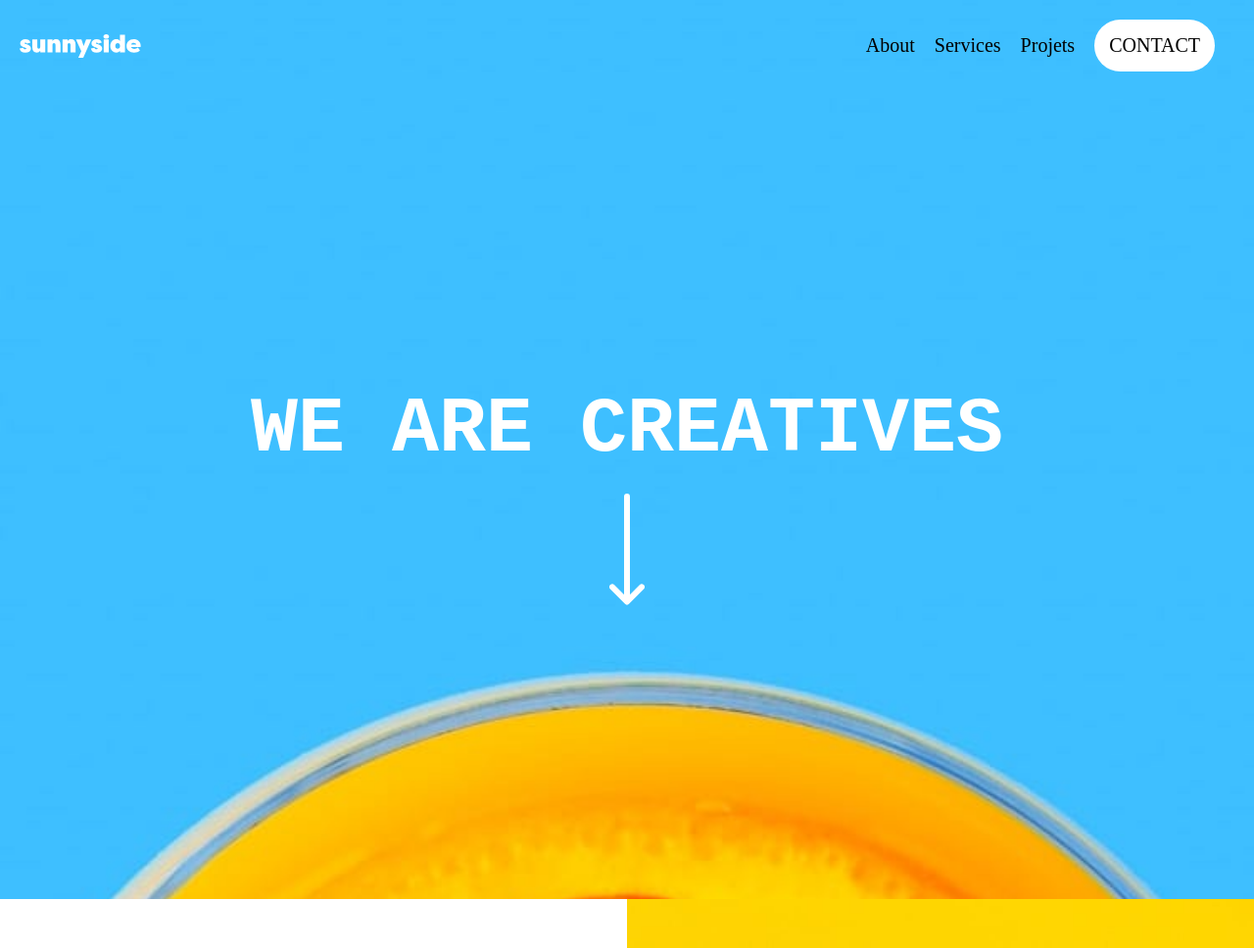
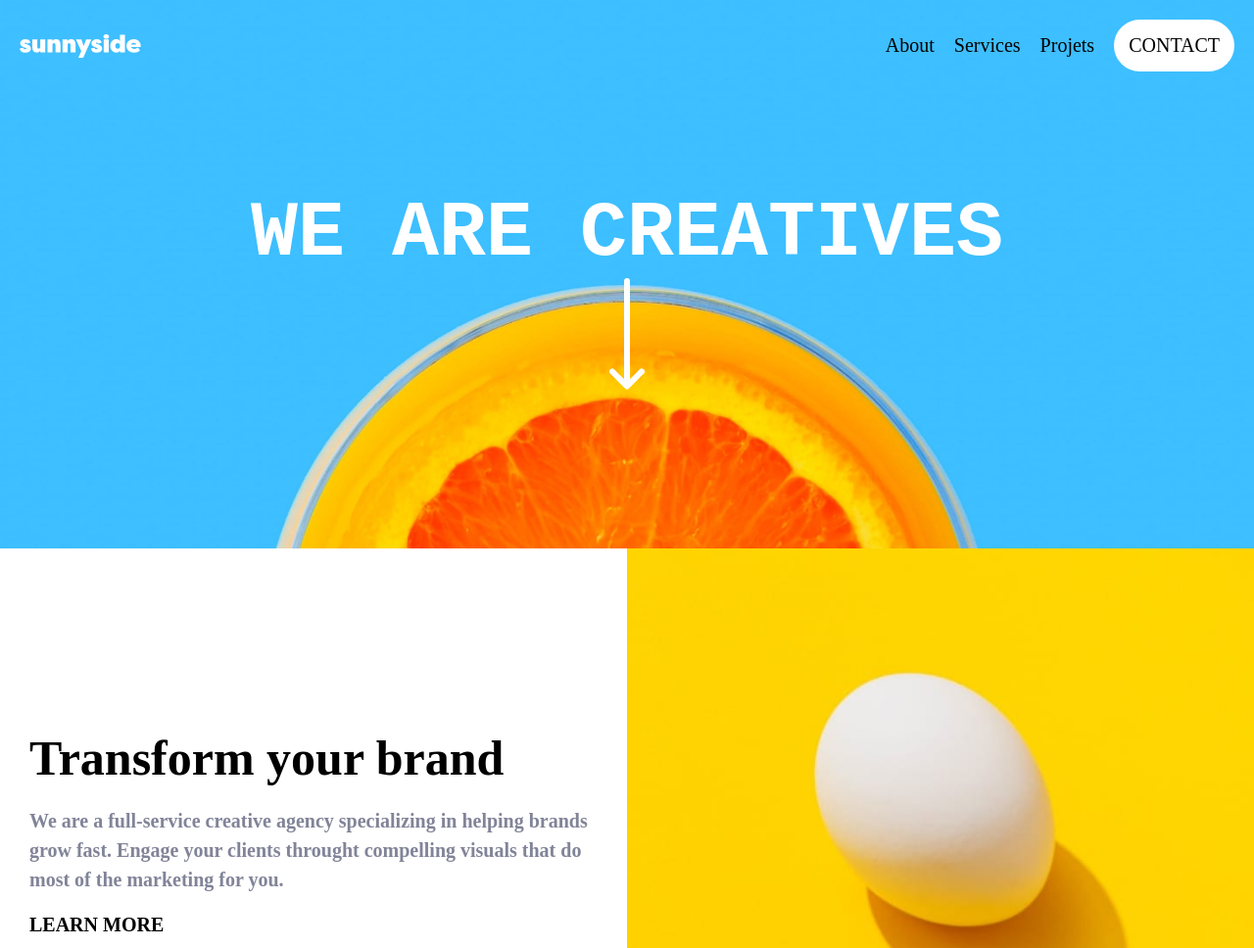
Before and after one commit to EstebanColmenares91/Landing-Page-HTML-CSS, a plain HTML site: page index.html in a window 1280 px wide. Shown: the top 968 px of the page at 98% size. Drawn offline with Linux system fonts and the light colour scheme.

```diff
--- a/assets/styles/desktop.css
+++ b/assets/styles/desktop.css
@@ -12,9 +12,11 @@
     transition: 0.8s;
 }
 
-.header__welcome{
-    margin: 15rem 0;
+header{
+    background-image: url('../desktop/image-header.jpg');
+    height: 70vh;
 }
+
 
 .header__welcome h1{
     font-size: 5rem;
@@ -24,7 +26,6 @@
 
 .header__welcome h1 {
     font-size: 8rem;
-    margin-bottom: 2rem;
 }
 
 h2{
@@ -39,6 +40,10 @@
 .section__main, .section__clientTestimonials, footer{
     width: 100%;
     max-width: 192rem;
+}
+
+.section__card, .section__picture img{
+    height: 70vh;
 }
 
 #box1{
@@ -97,5 +102,8 @@
 /* Galeria de fotos */
 .section__gallery > img{
     width: 100%;
-    max-width: 48rem;
 }
+
+.header__item--hidden:last-child{
+    margin: 0;
+}
--- a/assets/styles/styles.css
+++ b/assets/styles/styles.css
@@ -93,7 +93,7 @@
     justify-content: center;
     align-items: center;
     text-align: center;
-    padding: 15rem ;
+    padding: 10rem 0 ;
 }
 /* LANDING'S HEADER IT'S DONE */
 
@@ -122,6 +122,7 @@
     flex-direction: column;
     justify-content: center;
     align-items: center;
+    min-height: 50vh;
 }
 
 .section__card--info p{
```
Also changed, not shown: 1 other file.
